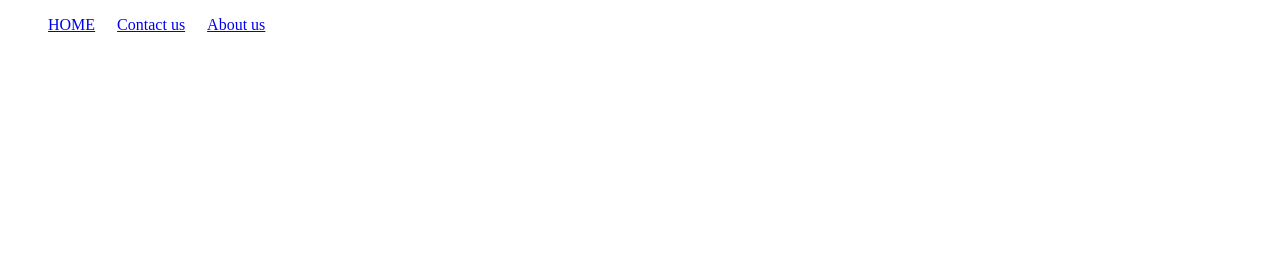
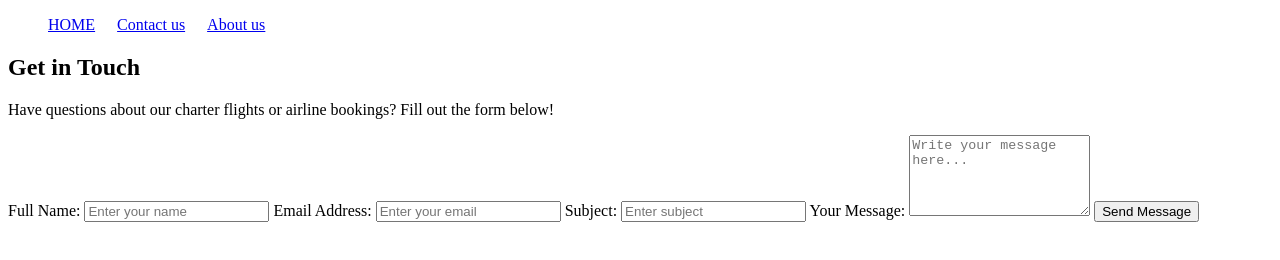
Before and after one commit to markmusonye15/East-West, a plain HTML site: page contacts.html in a window 1280 px wide. Drawn offline with Linux system fonts and the light colour scheme.

Commit message:
added form for contacts page

```diff
--- a/contacts.html
+++ b/contacts.html
@@ -22,6 +22,53 @@
         </ul>
       </nav>
     </header>
+    <section class="contact-form">
+      <h2>Get in Touch</h2>
+      <p>
+        Have questions about our charter flights or airline bookings? Fill out
+        the form below!
+      </p>
+
+      <form action="submit-form.php" method="POST">
+        <label for="name">Full Name:</label>
+        <input
+          type="text"
+          id="name"
+          name="name"
+          placeholder="Enter your name"
+          required
+        />
+
+        <label for="email">Email Address:</label>
+        <input
+          type="email"
+          id="email"
+          name="email"
+          placeholder="Enter your email"
+          required
+        />
+
+        <label for="subject">Subject:</label>
+        <input
+          type="text"
+          id="subject"
+          name="subject"
+          placeholder="Enter subject"
+          required
+        />
+
+        <label for="message">Your Message:</label>
+        <textarea
+          id="message"
+          name="message"
+          rows="5"
+          placeholder="Write your message here..."
+          required
+        ></textarea>
+
+        <button type="submit">Send Message</button>
+      </form>
+    </section>
     <script src="./js/contacts.js"></script>
   </body>
 </html>
```
